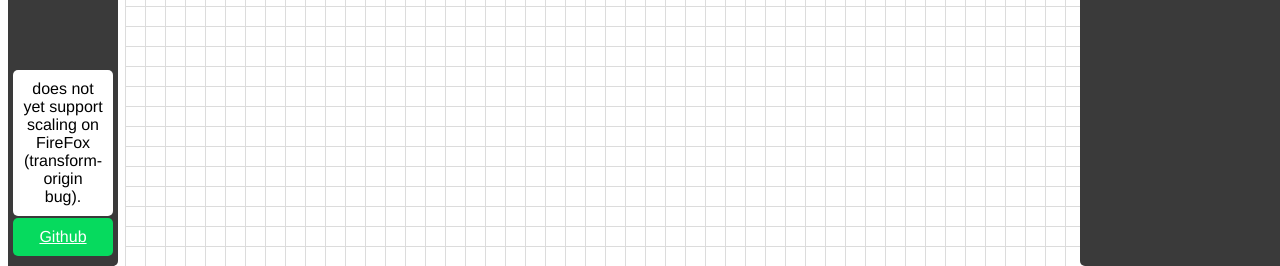
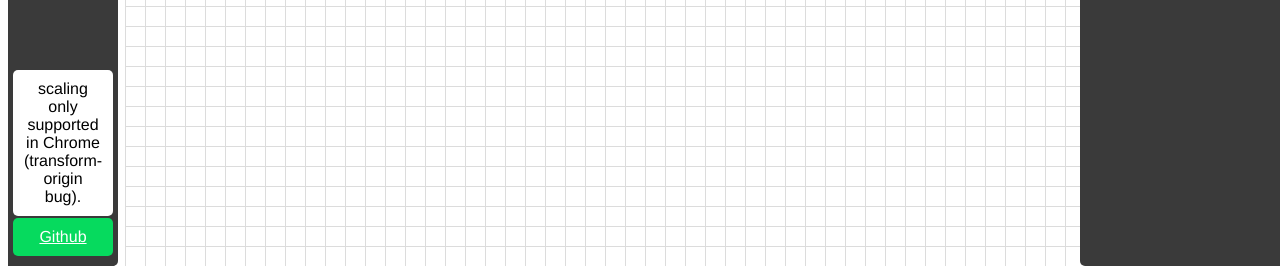
Before and after one commit to tpan496/csgraph_editor, a website: page app/index.html in a window 1280 px wide. Shown: the part 542-808 px from the top of the page. Drawn offline with nearby package versions, Linux system fonts and the light colour scheme.

Commit message:
notice change

```diff
--- a/app/index.html
+++ b/app/index.html
@@ -46,7 +46,7 @@
         <button id="button-xml">Save XML</button>
         <button id="button-load">Load XML</button>
         <button id="button-clear">Clear</button>
-        <span id="notice">does not yet support scaling on FireFox
+        <span id="notice">scaling only supported in Chrome
             (transform-origin bug).
         </span>
         <a href="https://github.com/tpan496/csgraph_editor" id="git" target="_blank">Github</a>
```
